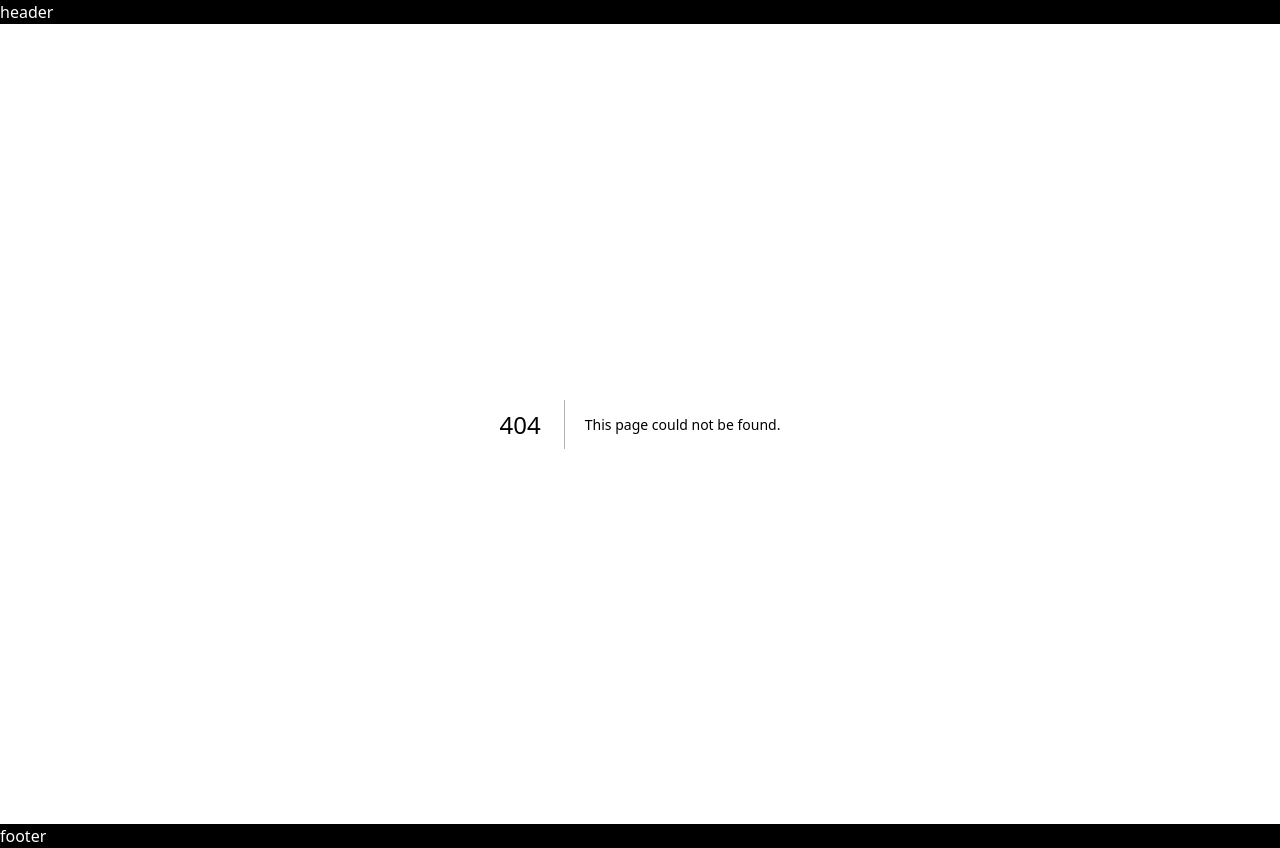
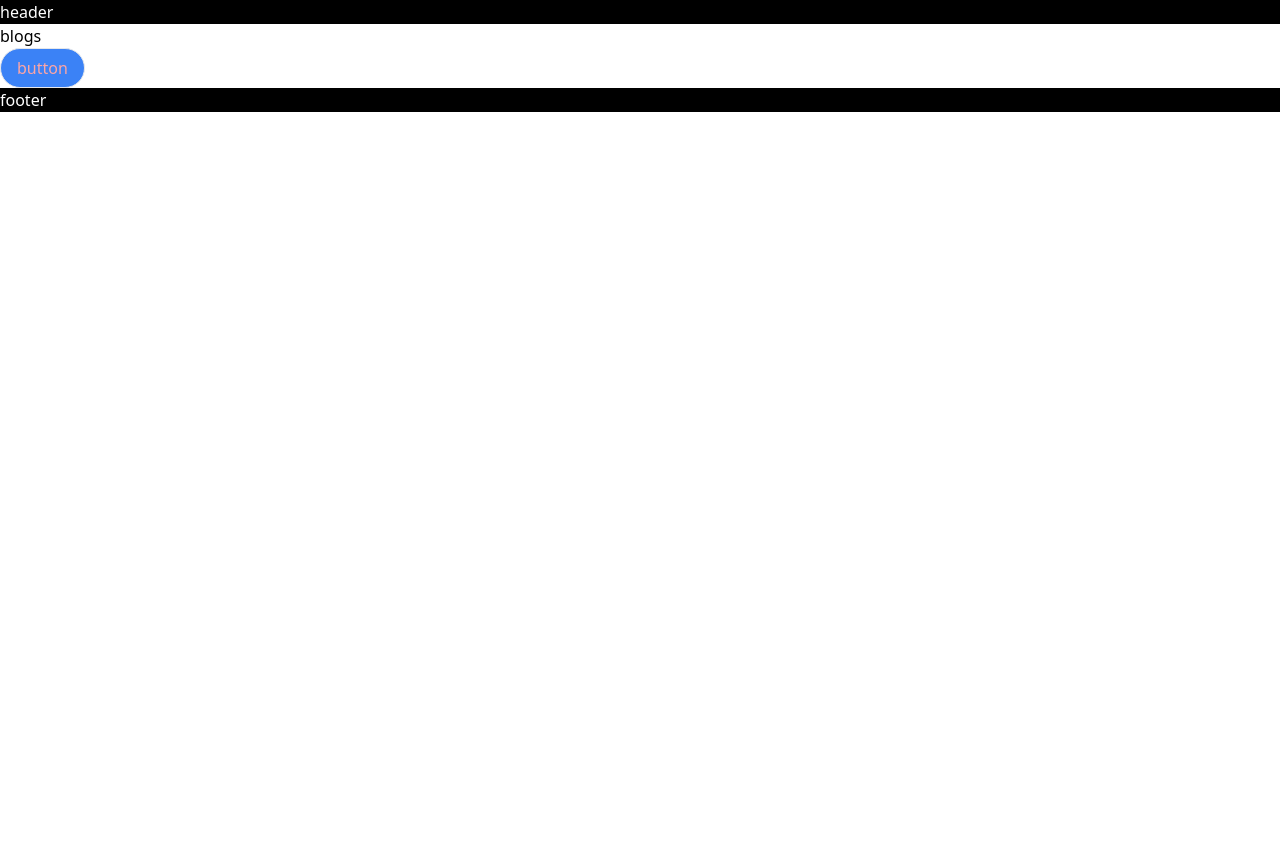
Before and after one commit to nickin1023/nicastyleFE, a Next.js app: page /blogs in a window 1280 px wide. Before the commit this address had no page. After the commit the page ends 800 px from the top, so only its background shows below. Built offline with nearby package versions, Linux system fonts and the light colour scheme.

Commit message:
make empty pages

```diff
--- /dev/null
+++ b/src/pages/about/index.tsx
@@ -0,0 +1,7 @@
+export default function about() {
+  return (
+    <>
+      <p>about</p>
+    </>
+  );
+}
--- /dev/null
+++ b/src/pages/blogs/[pageId]/index.tsx
@@ -0,0 +1,6 @@
+import { useRouter } from "next/router";
+
+export default function blogs() {
+  const router = useRouter();
+  return <p>pageId: {router.query.pageId}</p>;
+}
--- /dev/null
+++ b/src/pages/blogs/index.tsx
@@ -0,0 +1,10 @@
+import { Button } from "@/components/atoms/button/Button";
+
+export default function blogs() {
+  return (
+    <>
+      <p>blogs</p>
+      <Button variant={"outline"}>button</Button>
+    </>
+  );
+}
--- /dev/null
+++ b/src/pages/contact/index.tsx
@@ -0,0 +1,7 @@
+export default function contact() {
+  return (
+    <>
+      <p>contact</p>
+    </>
+  );
+}
```
